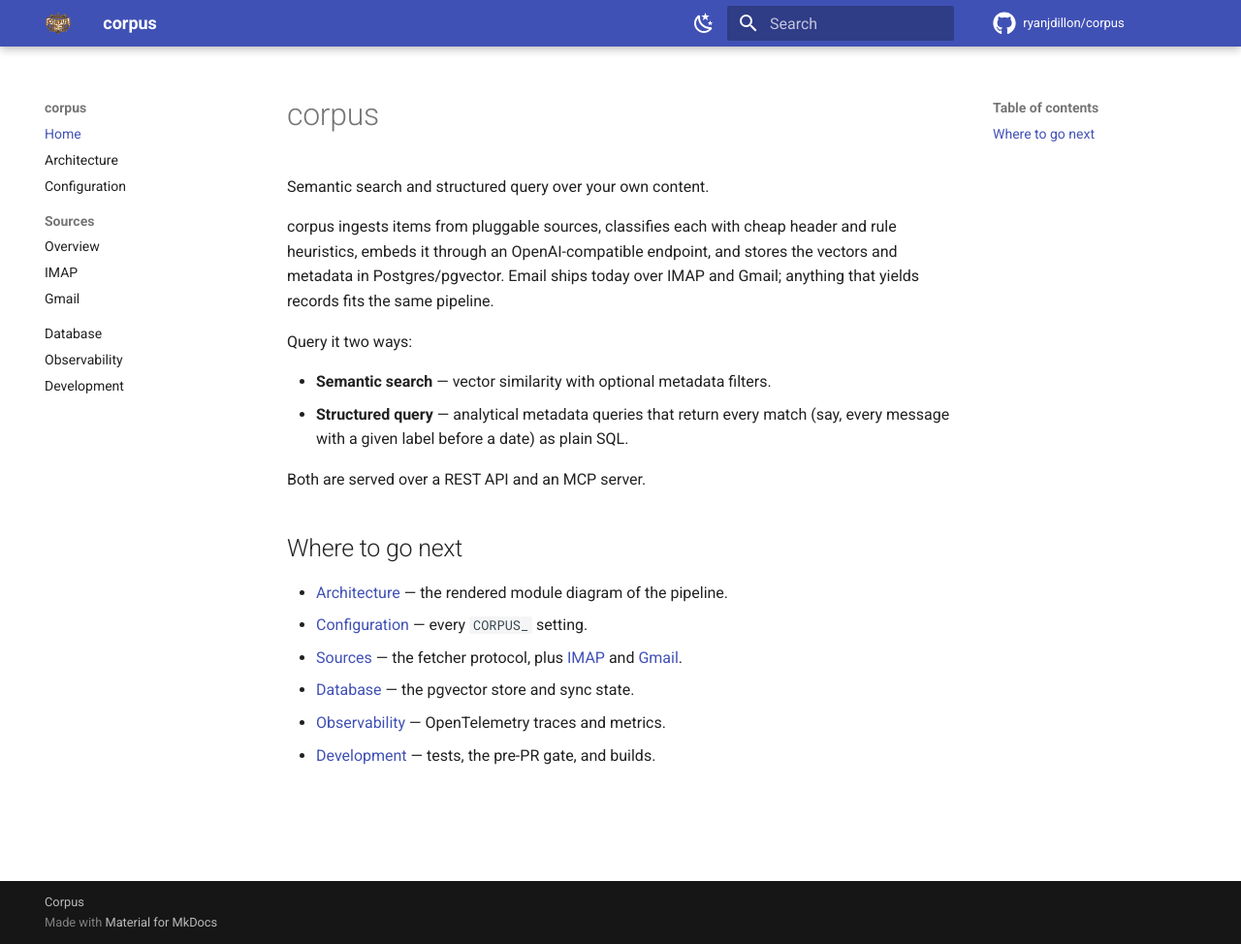
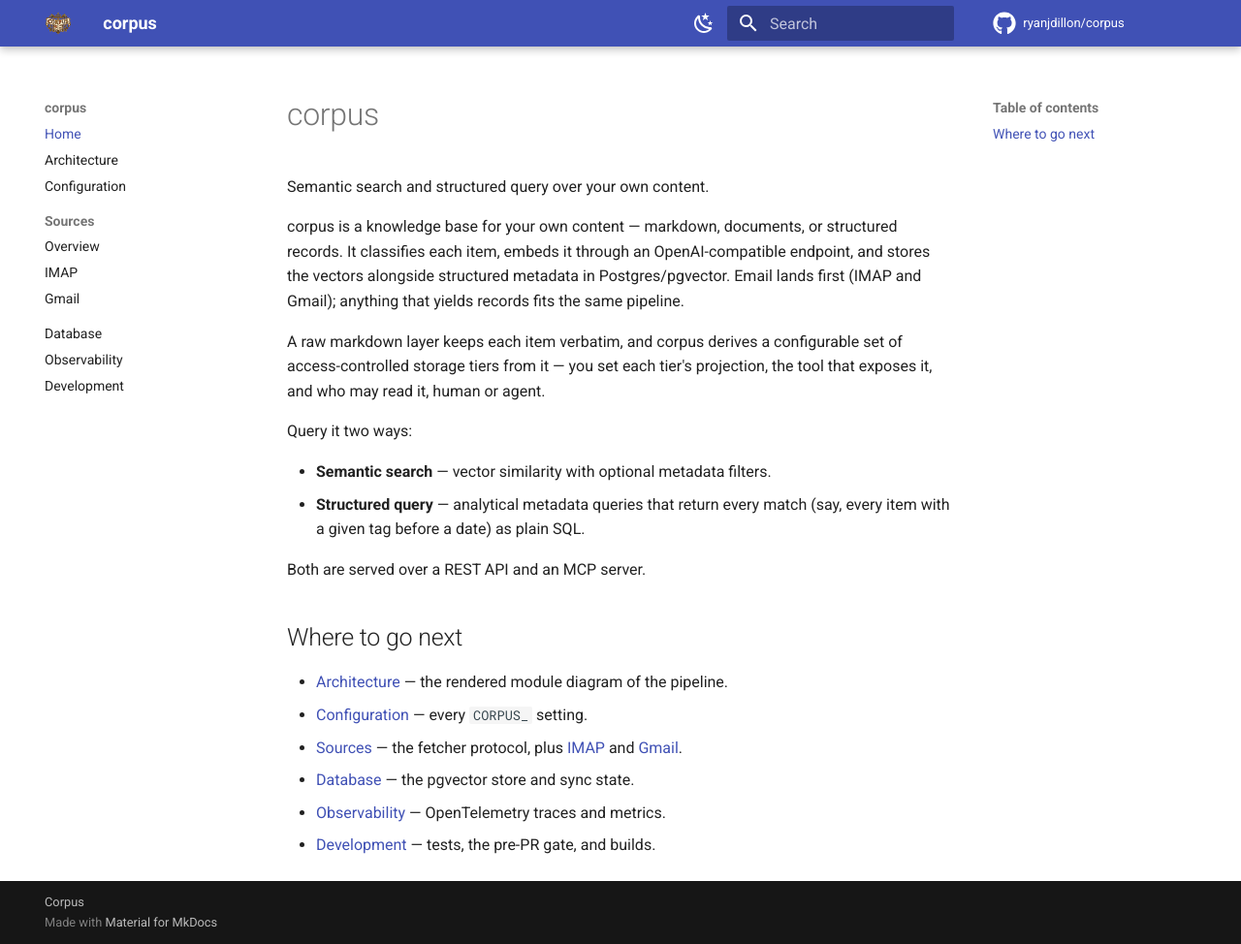
Before and after one commit to ryanjdillon/corpus, an MkDocs documentation site: the page built from docs/index.md, in a window 1280 px wide and 974 px high. Shown: the whole window at 97% size. Built offline with MkDocs 1.6.1 and Material for MkDocs 9.7.7, drawn with Linux system fonts in a browser that asks for light colours; comment, search, counter and statistics services are not loaded.

Commit message:
docs: restyle the README hero and reframe around general content
Replace the inline Mermaid diagram with an embedded, self-contained
SVG styled in the logo palette, emphasizing the raw markdown layer
and a configurable set of access-controlled storage tiers for humans
and agents. Double the crest logo size and reframe the README and
docs around a general content knowledge base (markdown, documents,
structured records), with email positioned as the first source
rather than the whole story.

```diff
--- a/docs/index.md
+++ b/docs/index.md
@@ -2,16 +2,21 @@
 
 Semantic search and structured query over your own content.
 
-corpus ingests items from pluggable sources, classifies each with cheap header
-and rule heuristics, embeds it through an OpenAI-compatible endpoint, and stores
-the vectors and metadata in Postgres/pgvector. Email ships today over IMAP and
-Gmail; anything that yields records fits the same pipeline.
+corpus is a knowledge base for your own content — markdown, documents, or
+structured records. It classifies each item, embeds it through an
+OpenAI-compatible endpoint, and stores the vectors alongside structured metadata
+in Postgres/pgvector. Email lands first (IMAP and Gmail); anything that yields
+records fits the same pipeline.
+
+A raw markdown layer keeps each item verbatim, and corpus derives a configurable
+set of access-controlled storage tiers from it — you set each tier's projection,
+the tool that exposes it, and who may read it, human or agent.
 
 Query it two ways:
 
 - **Semantic search** — vector similarity with optional metadata filters.
 - **Structured query** — analytical metadata queries that return every match
-  (say, every message with a given label before a date) as plain SQL.
+  (say, every item with a given tag before a date) as plain SQL.
 
 Both are served over a REST API and an MCP server.
 
```
Also changed, not shown: README.md (+19 -30 lines), docs/database.md (+1 -1 lines), docs/assets/diagrams/overview.svg (added).
